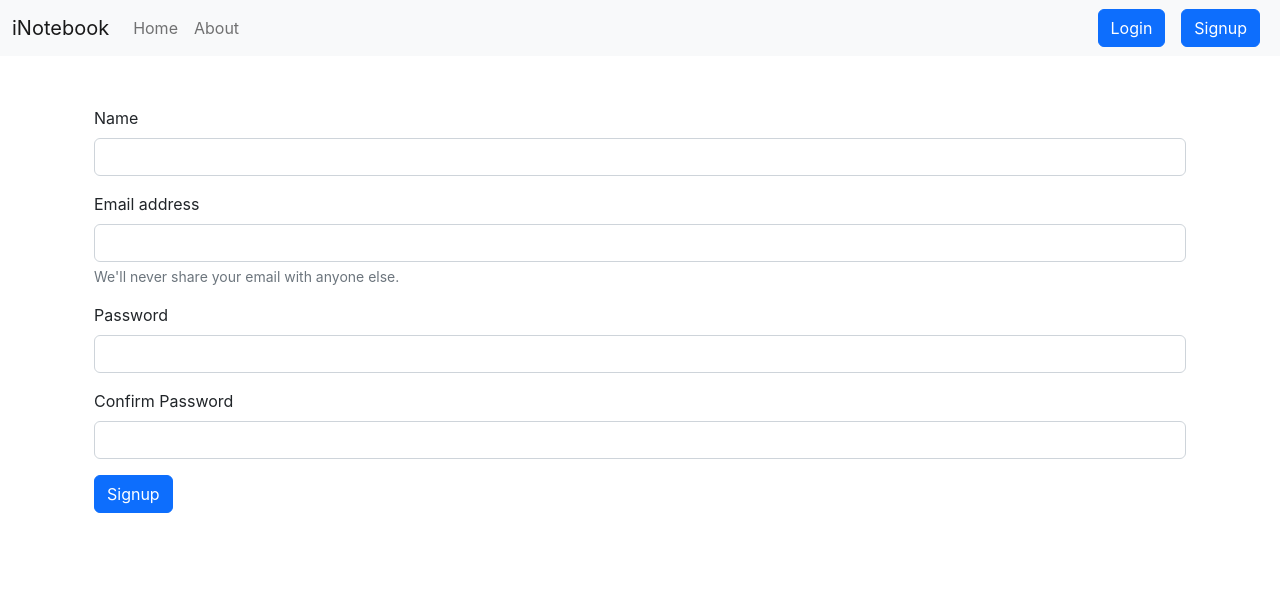
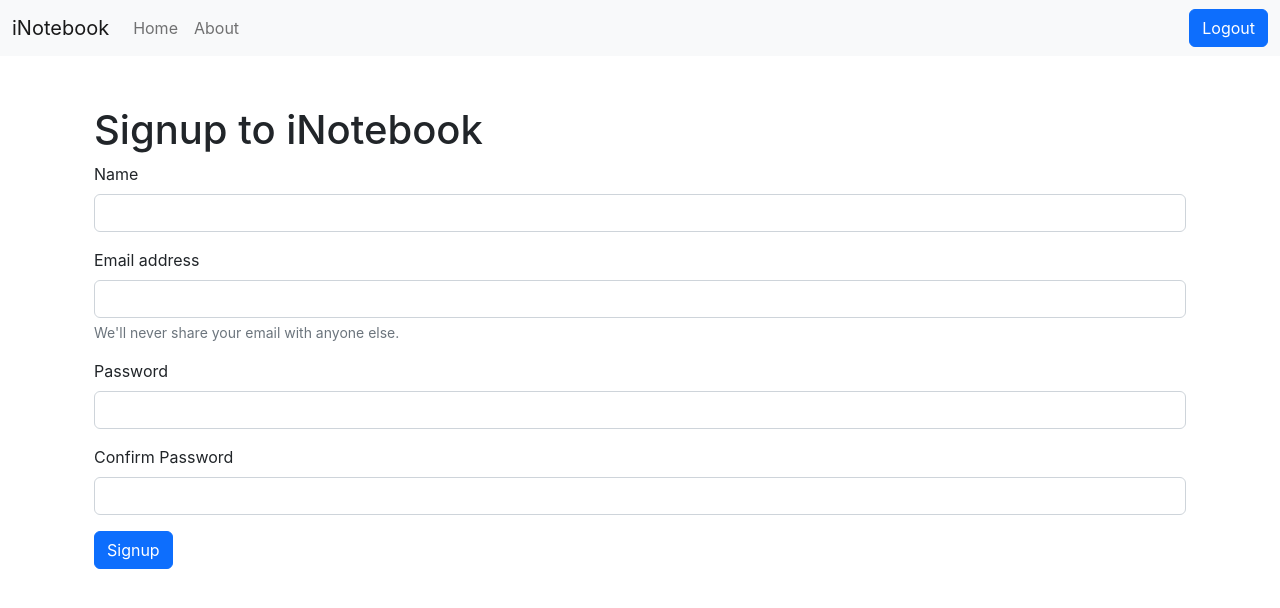
Before and after one commit to ankurrawat043/iNotebook, a React (Create React App) app: page /signup in a window 1280 px wide. Shown: the top 608 px of the page. Built offline with nearby package versions, Linux system fonts and the light colour scheme; sample sign-in values are in the browser's storage.

Commit message:
lecture 72

```diff
--- a/src/components/Login.js
+++ b/src/components/Login.js
@@ -36,6 +36,7 @@
     }
   return (
     <div>
+    <h1>Login to continue to iNotebook</h1>
       <form onSubmit={handleSubmit} >
   <div className="mb-3">
     <label htmlFor="email" className="form-label">Email address</label>
--- a/src/components/Navbar.js
+++ b/src/components/Navbar.js
@@ -1,9 +1,14 @@
 import React from 'react';
-import { Link, useLocation } from "react-router-dom";
+import { Link, useLocation, useNavigate } from "react-router-dom";
 
 export default function Navbar() {
+  let history=useNavigate();
 
   let location = useLocation();
+  const handleLogout = () => {
+    localStorage.removeItem('token');
+    history("/login")
+  }
 
   return (
     <nav className="navbar navbar-expand-lg bg-light">
@@ -22,10 +27,10 @@
           </li>
 
         </ul>
-        <form className="d-flex" >
+        {!localStorage.getItem('token')?<form className="d-flex" >
         <Link className="btn btn-primary mx-2" to="/login" role="button">Login</Link>
           <Link className="btn btn-primary mx-2" to="/signup" role="button">Signup</Link>
-        </form>
+        </form>:<button onClick={handleLogout} className='btn btn-primary'>Logout</button>}
       </div>
     </div>
   </nav>
--- a/src/components/Notes.js
+++ b/src/components/Notes.js
@@ -15,7 +15,7 @@
 
     }
     else{
-      navigate("/about");
+      navigate("/login");
 
     }
 
--- a/src/components/Signup.js
+++ b/src/components/Signup.js
@@ -37,6 +37,7 @@
 
   return (
     <div className="container">
+    <h1>Signup to iNotebook</h1>
       <form onSubmit={handleSubmit} >
         <div className="mb-3">
           <label htmlFor="name" className="form-label">
```
